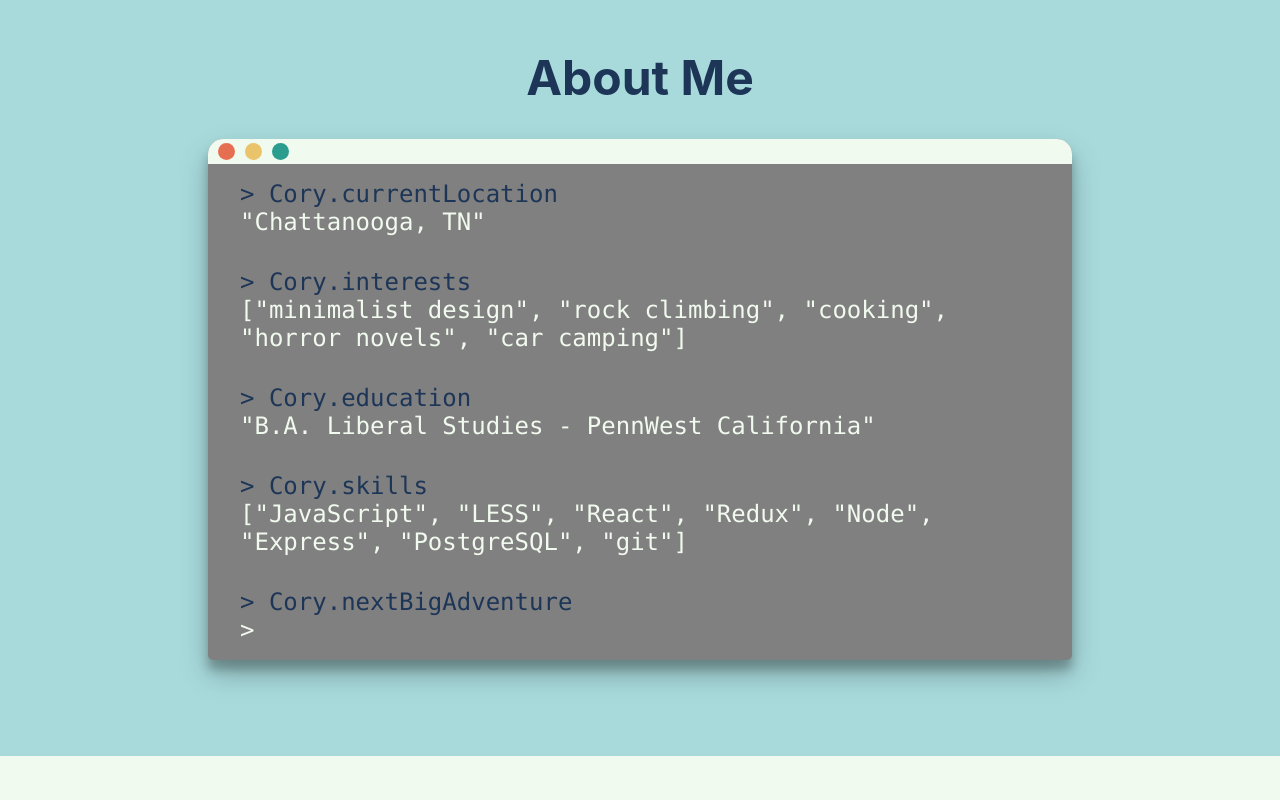
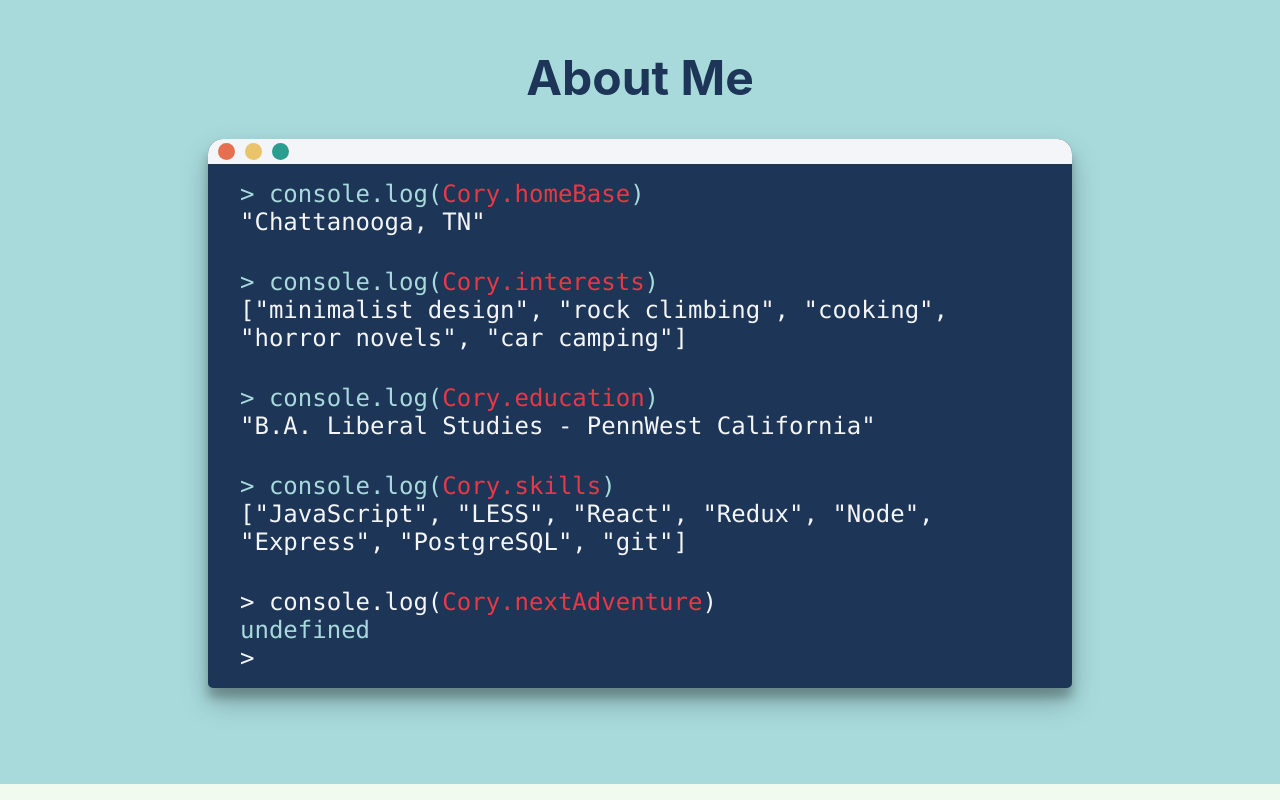
Before and after one commit to corumgold/corygold.dev, a React (Create React App) app: page / in a window 1280 px wide. Shown: the part 880-1680 px from the top of the page. Built offline with nearby package versions, Linux system fonts and the light colour scheme.

Commit message:
Change interface for about me

```diff
--- a/less/styles.less
+++ b/less/styles.less
@@ -3,6 +3,7 @@
 @accent-color: #e63946;
 @primary-text-color: #1d3557;
 @secondary-text-color: #457b9d;
+@off-white: #f3f5f8;
 
 @extra-large-text: 6rem;
 @very-large-text: 5rem;
@@ -11,6 +12,11 @@
 @small-text: 2rem;
 @extra-small-text: 1.5rem;
 @ultra-small-text: 1rem;
+
+.flexInit() {
+  display: flex;
+  flex-wrap: wrap;
+}
 
 //general
 * {
@@ -168,14 +174,14 @@ h2.big-header {
 }
 
 #about-me-code {
-  background-color: grey;
+  background-color: @primary-text-color;
   border-radius: 15px 15px 5px 5px;
   box-shadow: rgba(0, 0, 0, 0.25) 0px 14px 28px,
     rgba(0, 0, 0, 0.22) 0px 10px 10px;
 }
 
 #about-me-header {
-  background-color: #f1faee;
+  background-color: @off-white;
   height: 25px;
   border-radius: 15px 15px 0px 0px;
   display: flex;
@@ -202,11 +208,17 @@ h2.big-header {
 }
 
 .about-me-entry :nth-last-of-type(odd) {
-  color: @primary-color;
+  color: @off-white;
 }
 
 .about-me-text {
   font-family: Monaco, Consolas, Lucida Console, monospace;
+  color: @secondary-color
+}
+
+#console-log {
+  font-family: Monaco, Consolas, Lucida Console, monospace;
+  color: @accent-color;
 }
 
 .about-me,
@@ -217,10 +229,6 @@ h2.big-header {
 .home-projects h4 {
   align-self: center;
   padding-top: 4rem;
-}
-
-.about-me span {
-  color: @primary-color;
 }
 
 .about-me content {
@@ -235,7 +243,6 @@ h2.big-header {
 }
 
 .about-me-text {
-  display: flex;
   flex-direction: column;
   justify-content: flex-end;
   font-size: @extra-small-text;
@@ -251,6 +258,7 @@ h2.big-header {
 .project {
   display: flex;
   align-items: center;
+  background-color: @off-white;
   margin: 3rem;
   box-shadow: rgba(0, 0, 0, 0.25) 0px 14px 28px,
     rgba(0, 0, 0, 0.22) 0px 10px 10px;
--- a/src/components/Home/AboutMe.js
+++ b/src/components/Home/AboutMe.js
@@ -11,11 +11,17 @@ const AboutMe = () => {
           <div className="circle"></div>
         </header>
         <div className="about-me-entry">
-          <p className="about-me-text">{">  Cory.currentLocation"}</p>
+          <p className="about-me-text">
+            {"> console.log("}
+            {<span id="console-log">Cory.homeBase</span>}
+            {")"}
+          </p>
           <p className="about-me-text">{'"Chattanooga, TN"'}</p>
         </div>
         <div className="about-me-entry">
-          <p className="about-me-text">{">  Cory.interests"}</p>
+          <p className="about-me-text">{"> console.log("}
+            {<span id="console-log">Cory.interests</span>}
+            {")"}</p>
           <p className="about-me-text">
             {
               '["minimalist design", "rock climbing", "cooking", "horror novels", "car camping"]'
@@ -23,13 +29,17 @@ const AboutMe = () => {
           </p>
         </div>
         <div className="about-me-entry">
-          <p className="about-me-text">{">  Cory.education"}</p>
+          <p className="about-me-text">{"> console.log("}
+            {<span id="console-log">Cory.education</span>}
+            {")"}</p>
           <p className="about-me-text">
             {'"B.A. Liberal Studies - PennWest California"'}
           </p>
         </div>
         <div className="about-me-entry">
-          <p className="about-me-text">{">  Cory.skills"}</p>
+          <p className="about-me-text">{"> console.log("}
+            {<span id="console-log">Cory.skills</span>}
+            {")"}</p>
           <p className="about-me-text">
             {
               '["JavaScript", "LESS", "React", "Redux", "Node", "Express", "PostgreSQL", "git"]'
@@ -37,12 +47,13 @@ const AboutMe = () => {
           </p>
         </div>
         <div className="about-me-entry">
-          <p className="about-me-text">{">  Cory.nextBigAdventure"}</p>
-          <p className="about-me-text about-me-cursor">
-            {
-              '> '
-            }
+          <p className="about-me-text">{"> console.log("}
+            {<span id="console-log">Cory.nextAdventure</span>}
+            {")"}</p>
+            <p className="about-me-text">
+            {'undefined'}
           </p>
+          <p className="about-me-text about-me-cursor">{"> "}</p>
         </div>
       </div>
     </div>
--- a/src/styles.css
+++ b/src/styles.css
@@ -144,12 +144,12 @@ h2.big-header {
   background-color: #a8dadc;
 }
 #about-me-code {
-  background-color: grey;
+  background-color: #1d3557;
   border-radius: 15px 15px 5px 5px;
   box-shadow: rgba(0, 0, 0, 0.25) 0px 14px 28px, rgba(0, 0, 0, 0.22) 0px 10px 10px;
 }
 #about-me-header {
-  background-color: #f1faee;
+  background-color: #f3f5f8;
   height: 25px;
   border-radius: 15px 15px 0px 0px;
   display: flex;
@@ -172,10 +172,15 @@ h2.big-header {
   padding: 1rem 2rem;
 }
 .about-me-entry :nth-last-of-type(odd) {
-  color: #f1faee;
+  color: #f3f5f8;
 }
 .about-me-text {
   font-family: Monaco, Consolas, Lucida Console, monospace;
+  color: #a8dadc;
+}
+#console-log {
+  font-family: Monaco, Consolas, Lucida Console, monospace;
+  color: #e63946;
 }
 .about-me,
 .home-projects {
@@ -184,9 +189,6 @@ h2.big-header {
 .home-projects h4 {
   align-self: center;
   padding-top: 4rem;
-}
-.about-me span {
-  color: #f1faee;
 }
 .about-me content {
   display: flex;
@@ -201,7 +203,6 @@ h2.big-header {
   }
 }
 .about-me-text {
-  display: flex;
   flex-direction: column;
   justify-content: flex-end;
   font-size: 1.5rem;
@@ -216,6 +217,7 @@ h2.big-header {
 .project {
   display: flex;
   align-items: center;
+  background-color: #f3f5f8;
   margin: 3rem;
   box-shadow: rgba(0, 0, 0, 0.25) 0px 14px 28px, rgba(0, 0, 0, 0.22) 0px 10px 10px;
   border-radius: 5px;
--- /dev/null
+++ b/test.js
@@ -0,0 +1,5 @@
+function example() {
+  if (true) {
+    return ["hello here is some text"]
+  }
+}
```
